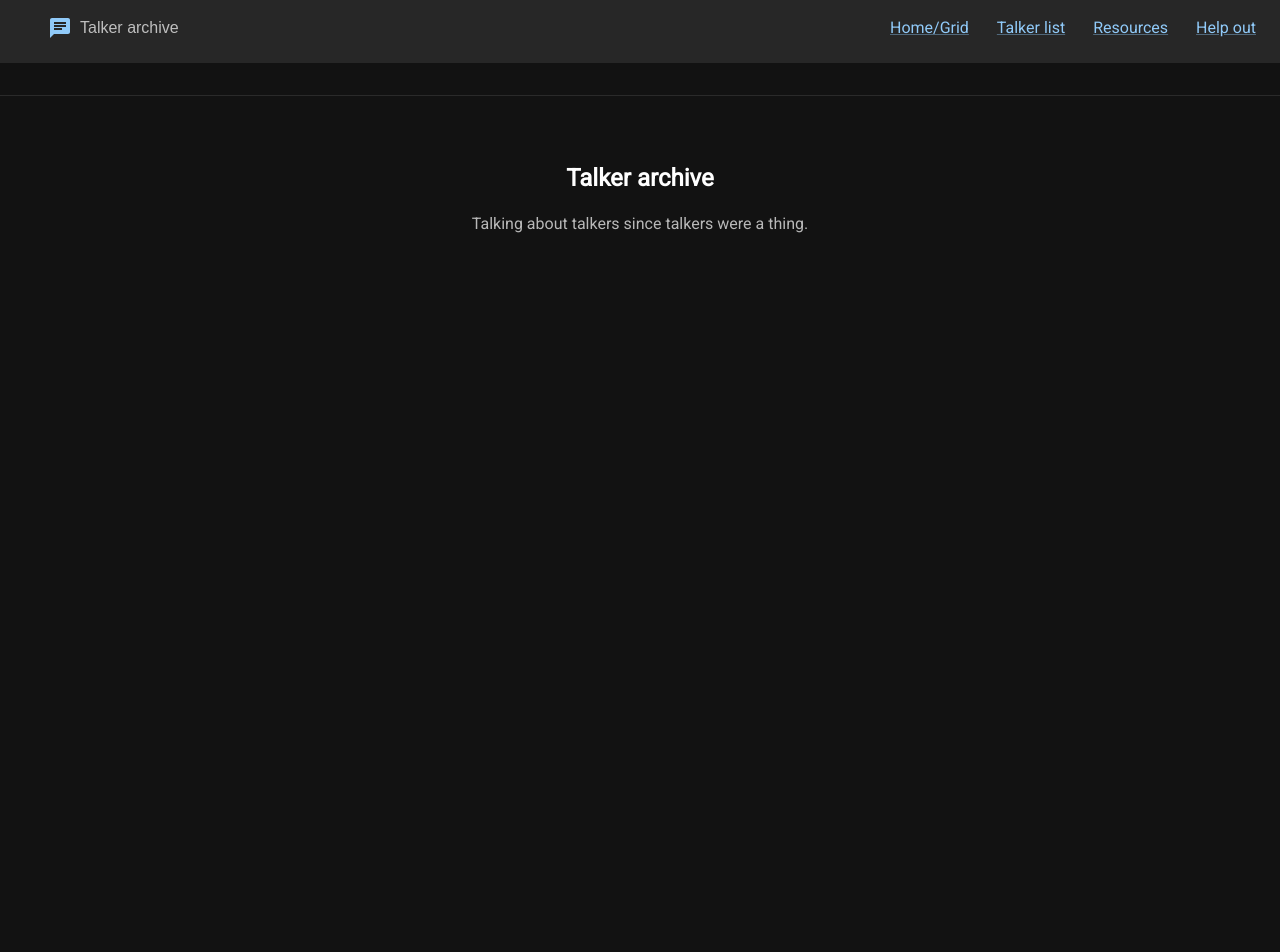
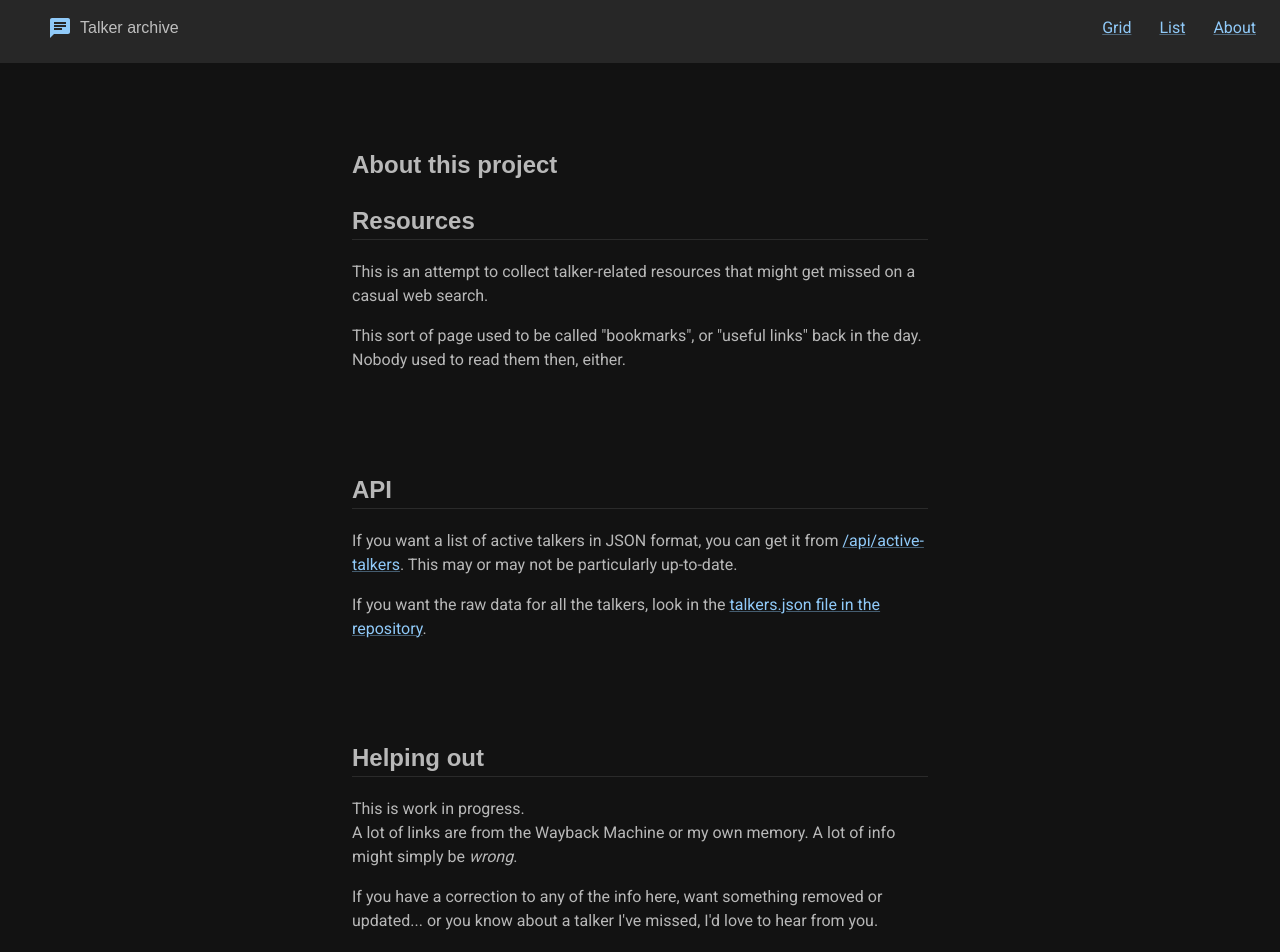
Before and after one commit to moopet/talker-archive-svelte, a SvelteKit app: page /about in a window 1280 px wide. Before the commit this address had no page. Shown: the top 952 px of the page. Before the commit the page ends 800 px from the top, so only its background shows below. Built offline with nearby package versions, Linux system fonts and the light colour scheme.

Commit message:
consolidate resources and help into about page

```diff
--- a/src/lib/components/Header.svelte
+++ b/src/lib/components/Header.svelte
@@ -5,10 +5,9 @@
   </div>
 
   <nav>
-    <a href="/">Home/Grid</a>
-    <a href="/list" title="All the talkers in list form">Talker list</a>
-    <a href="/resources">Resources</a>
-    <a href="/help">Help out</a>
+    <a href="/">Grid</a>
+    <a href="/list">List</a>
+    <a href="/about">About</a>
   </nav>
 </header>
 
--- a/src/routes/resources/+page.svelte
+++ b/src/routes/about/+page.svelte
@@ -23,7 +23,8 @@
 </script>
 
 <section>
-  <h1>Resources</h1>
+  <h1>About this project</h1>
+  <h2>Resources</h2>
   <p>
     This is an attempt to collect talker-related resources that might get missed on a casual web search.
   </p>
@@ -36,10 +37,27 @@
   <h2>API</h2>
   <p>
     If you want a list of active talkers in JSON format, you can get it from <a href="https://talkers.moopet.net/api/active-talkers">/api/active-talkers</a>.
-    This is presented as <a href="/list">a list on this site</a> as well.
+    This may or may not be particularly up-to-date.
   </p>
+
   <p>
     If you want the raw data for all the talkers, look in the <a href="https://github.com/moopet/talker-archive-svelte/blob/main/src/lib/data/talkers.json">talkers.json file in the repository</a>.
+  </p>
+</section>
+
+<section>
+  <h2>Helping out</h2>
+  <p>
+    This is work in progress.<br>
+    A lot of links are from the Wayback Machine or my own memory. A lot of info might simply be <em>wrong</em>.
+  </p>
+
+  <p>
+    If you have a correction to any of the info here, want something removed or updated... or you know about a talker I've missed, I'd love to hear from you.
+  </p>
+
+  <p>
+    Drop me a line at <a href="mailto:ben@moopet.net">ben@moopet.net</a> or raise an issue on the <a href="https://github.com/moopet/talker-archive-svelte/issues">GitHub repository</a>.
   </p>
 </section>
 
@@ -53,6 +71,19 @@
 <style>
 section {
   text-align: left;
+}
+
+section + section {
+  padding-block-start: 0;
+}
+
+h2 {
+  border-inline-start-width: 0;
+  border-inline-end-width: 0;
+  border-block-start-width: 0;
+  border-block-end-width: 1px;
+  border-style: solid;
+  border-color: var(--border-color);
 }
 
 .resources {
```
Also changed, not shown: src/routes/help/+page.svelte (deleted, +0 -64 lines).
